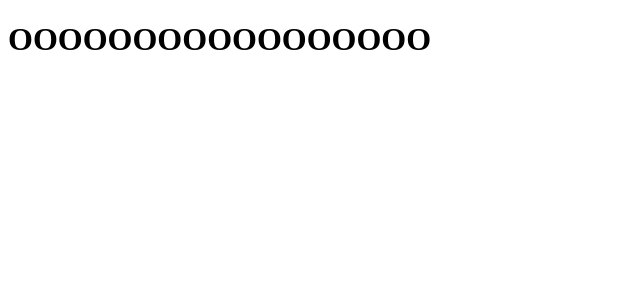
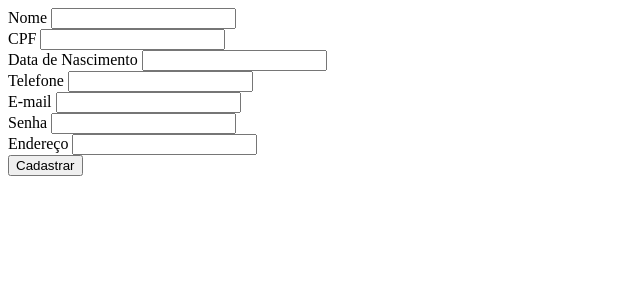
Before and after one commit to JulioCesarSousaMelo/ProvaFullStack2, a PHP site: page / in a window 1280 px wide. Shown: the top 300 px of the page, without its empty margins (0-640 px from the left). Run offline with PHP 8.4, Linux system fonts and the light colour scheme.

Commit message:
==public + alteracao no formulario do index.php
==resources
+ alteracoes  no post.js

```diff
--- a/public/index.php
+++ b/public/index.php
@@ -7,6 +7,27 @@
     <title>Parte 02</title>
 </head>
 <body>
-    <h1>OOOOOOOOOOOOOOOOO</h1>
+    <form onsubmit="cadastroUsuario()">
+            <label>Nome</label>
+                <input type="text" name="nome" id="nome" required></br>
+            <label>CPF</label>
+                <input type="text" name="cpf" id="cpf" required></br>
+            <label>Data de Nascimento</label>
+                <input type="text" name="data_nascimento" id="data_nascimento" required></br>
+            <label>Telefone</label>
+                <input type="text" name="telefone" id="telefone" required></br>
+            <label>E-mail</label>
+                <input type="email" name="email" id="email" required></br>
+            <label>Senha</label>
+                <input type="password" name="senha" id="senha" required></br>
+            <label>Endereço</label>
+                <input type="text" name="endereco" id="endereco" required></br>
+            <input type="submit" id="send" value="Cadastrar">
+    </form>
+
+
+    <!-- CHAMANDO SCRIPTS JS-->
+    <script src="./resources/post.js"></script>
+    <script src="./resources/get.js"></script>
 </body>
 </html>
--- /dev/null
+++ b/resources/post.js
@@ -0,0 +1,57 @@
+function postUsuario(url, body){
+
+    // criando novo objeto XMLHttpRequest
+    let request = new XMLHttpRequest();
+
+    //  inicializa uma nova requisição
+    request.open("POST", url, true);
+
+    // define o valor do cabeçalho de uma requisição
+    request.setRequestHeader("Content-type", "application/json");
+
+    // envia uma requisição para o servidor.
+    request.send(JSON.stringify(body));
+
+    // conteúdo retornado
+    request.onload = function(){
+        console.log(this.responseText);
+    }
+
+    return request.responseText;
+
+}
+
+function cadastroUsuario(){
+
+    // cancela o EVENTO se for cancelável
+    event.preventDefault();
+
+    // define a URL
+    let url = "http://localhost:8080/provafullstack2/routes/create.php";
+
+    // armazena os valores dos INPUTS do formulário
+    let nome = document.getElementById("nome").value;
+    let cpf = document.getElementById("cpf").value;
+    let telefone = document.getElementById("telefone").value;
+    let email = document.getElementById("email").value;
+    let data_nascimento = document.getElementById("data_nascimento").value;
+    let senha = document.getElementById("senha").value;
+    let endereco = document.getElementById("endereco").value;
+
+
+
+    // define o BODY em formato JSON
+    body = {
+        "nome": nome,
+        "cpf": cpf,
+        "telefone": telefone,
+        "email": email,
+        "data_nascimento": data_nascimento,
+        "senha": senha,
+        "endereco": endereco
+    }
+
+    // realiza o POST com a URL e o BODY
+    postUsuario(url, body);
+
+}
```
Also changed, not shown: resources/script.js (deleted).
